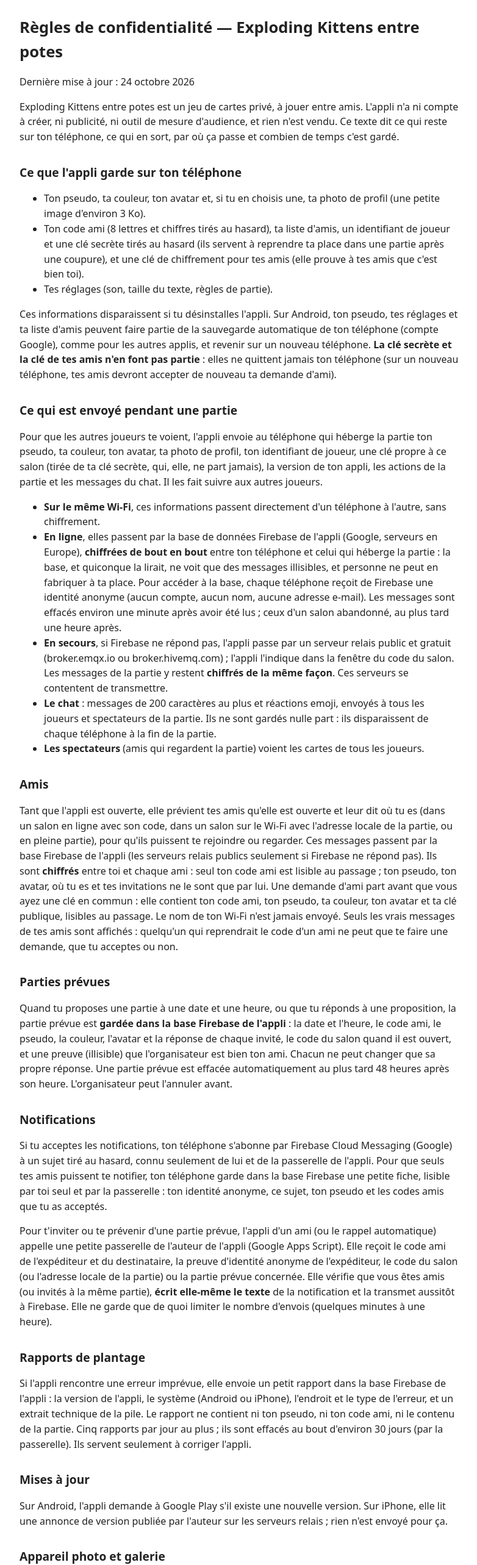
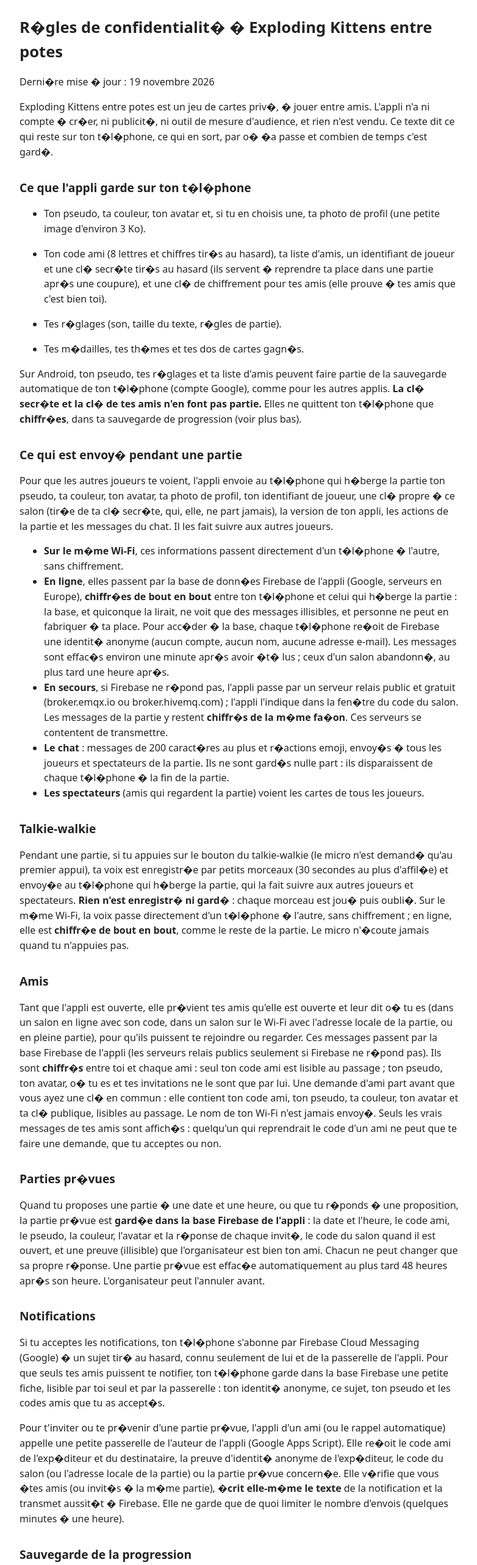
Before and after one commit to alexisroussilhenice-cmd/alexisroussilhenice-cmd.github.io, a plain HTML site: page confidentialite.html in a window 1280 px wide. Shown: the part 45-2611 px from the top of the page at 61% size, without its empty margins (248-1030 px from the left). Drawn offline with Linux system fonts and the light colour scheme.

Commit message:
Confidentialité : texte du 19/11 (talkie-walkie, avis, sauvegarde)
Copie de docs/CONFIDENTIALITE.md de l'appli. Accueil et conditions inchangés.

Co-Authored-By: Claude Sonnet 5.5 <noreply@anthropic.com>

```diff
--- a/confidentialite.html
+++ b/confidentialite.html
@@ -4,108 +4,137 @@
 <style>body{font-family:system-ui,-apple-system,Segoe UI,Roboto,sans-serif;max-width:720px;margin:0 auto;padding:24px 16px;line-height:1.55;color:#222;background:#fff}a{color:#b3261e}h1{font-size:1.6em}h2{font-size:1.2em;margin-top:1.6em}nav{margin-bottom:1.5em;font-size:.95em}@media (prefers-color-scheme:dark){body{color:#eee;background:#151515}a{color:#ff8a80}}</style>
 </head><body>
 <nav><a href="./">Accueil</a> · <a href="confidentialite.html">Confidentialité</a> · <a href="conditions.html">Conditions d'utilisation</a></nav>
-<div class="markdown-heading"><h1 class="heading-element">Règles de confidentialité — Exploding Kittens entre potes</h1><a id="user-content-règles-de-confidentialité--exploding-kittens-entre-potes" class="anchor" aria-label="Permalink: Règles de confidentialité — Exploding Kittens entre potes" href="#règles-de-confidentialité--exploding-kittens-entre-potes"><span aria-hidden="true" class="octicon octicon-link"></span></a></div>
-<p>Dernière mise à jour : 24 octobre 2026</p>
-<p>Exploding Kittens entre potes est un jeu de cartes privé, à jouer entre amis. L'appli n'a ni compte à créer, ni
-publicité, ni outil de mesure d'audience, et rien n'est vendu. Ce texte dit ce qui reste sur ton téléphone, ce qui
-en sort, par où ça passe et combien de temps c'est gardé.</p>
-<div class="markdown-heading"><h2 class="heading-element">Ce que l'appli garde sur ton téléphone</h2><a id="user-content-ce-que-lappli-garde-sur-ton-téléphone" class="anchor" aria-label="Permalink: Ce que l'appli garde sur ton téléphone" href="#ce-que-lappli-garde-sur-ton-téléphone"><span aria-hidden="true" class="octicon octicon-link"></span></a></div>
+<div class="markdown-heading"><h1 class="heading-element">R�gles de confidentialit� � Exploding Kittens entre potes</h1><a id="user-content-rgles-de-confidentialit--exploding-kittens-entre-potes" class="anchor" aria-label="Permalink: R�gles de confidentialit� � Exploding Kittens entre potes" href="#rgles-de-confidentialit--exploding-kittens-entre-potes"><span aria-hidden="true" class="octicon octicon-link"></span></a></div>
+<p>Derni�re mise � jour : 19 novembre 2026</p>
+<p>Exploding Kittens entre potes est un jeu de cartes priv�, � jouer entre amis. L'appli n'a ni compte � cr�er, ni
+publicit�, ni outil de mesure d'audience, et rien n'est vendu. Ce texte dit ce qui reste sur ton t�l�phone, ce qui
+en sort, par o� �a passe et combien de temps c'est gard�.</p>
+<div class="markdown-heading"><h2 class="heading-element">Ce que l'appli garde sur ton t�l�phone</h2><a id="user-content-ce-que-lappli-garde-sur-ton-tlphone" class="anchor" aria-label="Permalink: Ce que l'appli garde sur ton t�l�phone" href="#ce-que-lappli-garde-sur-ton-tlphone"><span aria-hidden="true" class="octicon octicon-link"></span></a></div>
 <ul>
-<li>Ton pseudo, ta couleur, ton avatar et, si tu en choisis une, ta photo de profil (une petite image d'environ 3 Ko).</li>
-<li>Ton code ami (8 lettres et chiffres tirés au hasard), ta liste d'amis, un identifiant de joueur et une clé
-secrète tirés au hasard (ils servent à reprendre ta place dans une partie après une coupure), et une clé de
-chiffrement pour tes amis (elle prouve à tes amis que c'est bien toi).</li>
-<li>Tes réglages (son, taille du texte, règles de partie).</li>
+<li>
+<p>Ton pseudo, ta couleur, ton avatar et, si tu en choisis une, ta photo de profil (une petite image d'environ 3 Ko).</p>
+</li>
+<li>
+<p>Ton code ami (8 lettres et chiffres tir�s au hasard), ta liste d'amis, un identifiant de joueur et une cl�
+secr�te tir�s au hasard (ils servent � reprendre ta place dans une partie apr�s une coupure), et une cl� de
+chiffrement pour tes amis (elle prouve � tes amis que c'est bien toi).</p>
+</li>
+<li>
+<p>Tes r�glages (son, taille du texte, r�gles de partie).</p>
+</li>
+<li>
+<p>Tes m�dailles, tes th�mes et tes dos de cartes gagn�s.</p>
+</li>
 </ul>
-<p>Ces informations disparaissent si tu désinstalles l'appli. Sur Android, ton pseudo, tes réglages et ta liste d'amis
-peuvent faire partie de la sauvegarde automatique de ton téléphone (compte Google), comme pour les autres applis,
-et revenir sur un nouveau téléphone. <strong>La clé secrète et la clé de tes amis n'en font pas partie</strong> : elles ne
-quittent jamais ton téléphone (sur un nouveau téléphone, tes amis devront accepter de nouveau ta demande d'ami).</p>
-<div class="markdown-heading"><h2 class="heading-element">Ce qui est envoyé pendant une partie</h2><a id="user-content-ce-qui-est-envoyé-pendant-une-partie" class="anchor" aria-label="Permalink: Ce qui est envoyé pendant une partie" href="#ce-qui-est-envoyé-pendant-une-partie"><span aria-hidden="true" class="octicon octicon-link"></span></a></div>
-<p>Pour que les autres joueurs te voient, l'appli envoie au téléphone qui héberge la partie ton pseudo, ta couleur,
-ton avatar, ta photo de profil, ton identifiant de joueur, une clé propre à ce salon (tirée de ta clé secrète, qui,
+<p>Sur Android, ton pseudo, tes r�glages et ta liste d'amis peuvent faire partie de la sauvegarde automatique de ton
+t�l�phone (compte Google), comme pour les autres applis. <strong>La cl� secr�te et la cl� de tes amis n'en font pas
+partie.</strong> Elles ne quittent ton t�l�phone que <strong>chiffr�es</strong>, dans ta sauvegarde de progression (voir plus bas).</p>
+<div class="markdown-heading"><h2 class="heading-element">Ce qui est envoy� pendant une partie</h2><a id="user-content-ce-qui-est-envoy-pendant-une-partie" class="anchor" aria-label="Permalink: Ce qui est envoy� pendant une partie" href="#ce-qui-est-envoy-pendant-une-partie"><span aria-hidden="true" class="octicon octicon-link"></span></a></div>
+<p>Pour que les autres joueurs te voient, l'appli envoie au t�l�phone qui h�berge la partie ton pseudo, ta couleur,
+ton avatar, ta photo de profil, ton identifiant de joueur, une cl� propre � ce salon (tir�e de ta cl� secr�te, qui,
 elle, ne part jamais), la version de ton appli, les actions de la partie et les messages du chat. Il les fait
 suivre aux autres joueurs.</p>
 <ul>
 <li>
-<strong>Sur le même Wi-Fi</strong>, ces informations passent directement d'un téléphone à l'autre, sans chiffrement.</li>
+<strong>Sur le m�me Wi-Fi</strong>, ces informations passent directement d'un t�l�phone � l'autre, sans chiffrement.</li>
 <li>
-<strong>En ligne</strong>, elles passent par la base de données Firebase de l'appli (Google, serveurs en Europe), <strong>chiffrées
-de bout en bout</strong> entre ton téléphone et celui qui héberge la partie : la base, et quiconque la lirait, ne voit
-que des messages illisibles, et personne ne peut en fabriquer à ta place. Pour accéder à la base, chaque
-téléphone reçoit de Firebase une identité anonyme (aucun compte, aucun nom, aucune adresse e-mail). Les messages
-sont effacés environ une minute après avoir été lus ; ceux d'un salon abandonné, au plus tard une heure après.</li>
+<strong>En ligne</strong>, elles passent par la base de donn�es Firebase de l'appli (Google, serveurs en Europe), <strong>chiffr�es
+de bout en bout</strong> entre ton t�l�phone et celui qui h�berge la partie : la base, et quiconque la lirait, ne voit
+que des messages illisibles, et personne ne peut en fabriquer � ta place. Pour acc�der � la base, chaque
+t�l�phone re�oit de Firebase une identit� anonyme (aucun compte, aucun nom, aucune adresse e-mail). Les messages
+sont effac�s environ une minute apr�s avoir �t� lus ; ceux d'un salon abandonn�, au plus tard une heure apr�s.</li>
 <li>
-<strong>En secours</strong>, si Firebase ne répond pas, l'appli passe par un serveur relais public et gratuit
-(broker.emqx.io ou broker.hivemq.com) ; l'appli l'indique dans la fenêtre du code du salon. Les messages de la
-partie y restent <strong>chiffrés de la même façon</strong>. Ces serveurs se contentent de transmettre.</li>
+<strong>En secours</strong>, si Firebase ne r�pond pas, l'appli passe par un serveur relais public et gratuit
+(broker.emqx.io ou broker.hivemq.com) ; l'appli l'indique dans la fen�tre du code du salon. Les messages de la
+partie y restent <strong>chiffr�s de la m�me fa�on</strong>. Ces serveurs se contentent de transmettre.</li>
 <li>
-<strong>Le chat</strong> : messages de 200 caractères au plus et réactions emoji, envoyés à tous les joueurs et spectateurs de
-la partie. Ils ne sont gardés nulle part : ils disparaissent de chaque téléphone à la fin de la partie.</li>
+<strong>Le chat</strong> : messages de 200 caract�res au plus et r�actions emoji, envoy�s � tous les joueurs et spectateurs de
+la partie. Ils ne sont gard�s nulle part : ils disparaissent de chaque t�l�phone � la fin de la partie.</li>
 <li>
 <strong>Les spectateurs</strong> (amis qui regardent la partie) voient les cartes de tous les joueurs.</li>
 </ul>
+<div class="markdown-heading"><h2 class="heading-element">Talkie-walkie</h2><a id="user-content-talkie-walkie" class="anchor" aria-label="Permalink: Talkie-walkie" href="#talkie-walkie"><span aria-hidden="true" class="octicon octicon-link"></span></a></div>
+<p>Pendant une partie, si tu appuies sur le bouton du talkie-walkie (le micro n'est demand� qu'au premier appui), ta
+voix est enregistr�e par petits morceaux (30 secondes au plus d'affil�e) et envoy�e au t�l�phone qui h�berge la
+partie, qui la fait suivre aux autres joueurs et spectateurs. <strong>Rien n'est enregistr� ni gard�</strong> : chaque morceau est
+jou� puis oubli�. Sur le m�me Wi-Fi, la voix passe directement d'un t�l�phone � l'autre, sans chiffrement ; en ligne,
+elle est <strong>chiffr�e de bout en bout</strong>, comme le reste de la partie. Le micro n'�coute jamais quand tu n'appuies pas.</p>
 <div class="markdown-heading"><h2 class="heading-element">Amis</h2><a id="user-content-amis" class="anchor" aria-label="Permalink: Amis" href="#amis"><span aria-hidden="true" class="octicon octicon-link"></span></a></div>
-<p>Tant que l'appli est ouverte, elle prévient tes amis qu'elle est ouverte et leur dit où tu es (dans un salon en
+<p>Tant que l'appli est ouverte, elle pr�vient tes amis qu'elle est ouverte et leur dit o� tu es (dans un salon en
 ligne avec son code, dans un salon sur le Wi-Fi avec l'adresse locale de la partie, ou en pleine partie), pour qu'ils
 puissent te rejoindre ou regarder. Ces messages passent par la base Firebase de l'appli (les serveurs relais publics
-seulement si Firebase ne répond pas). Ils sont <strong>chiffrés</strong> entre toi et chaque ami : seul ton code ami est lisible
-au passage ; ton pseudo, ton avatar, où tu es et tes invitations ne le sont que par lui. Une demande d'ami part
-avant que vous ayez une clé en commun : elle contient ton code ami, ton pseudo, ta couleur, ton avatar et ta clé
-publique, lisibles au passage. Le nom de ton Wi-Fi n'est jamais envoyé. Seuls les vrais messages de tes amis sont
-affichés : quelqu'un qui reprendrait le code d'un ami ne peut que te faire une demande, que tu acceptes ou non.</p>
-<div class="markdown-heading"><h2 class="heading-element">Parties prévues</h2><a id="user-content-parties-prévues" class="anchor" aria-label="Permalink: Parties prévues" href="#parties-prévues"><span aria-hidden="true" class="octicon octicon-link"></span></a></div>
-<p>Quand tu proposes une partie à une date et une heure, ou que tu réponds à une proposition, la partie prévue est
-<strong>gardée dans la base Firebase de l'appli</strong> : la date et l'heure, le code ami, le pseudo, la couleur, l'avatar et la
-réponse de chaque invité, le code du salon quand il est ouvert, et une preuve (illisible) que l'organisateur est
-bien ton ami. Chacun ne peut changer que sa propre réponse. Une partie prévue est effacée automatiquement au plus
-tard 48 heures après son heure. L'organisateur peut l'annuler avant.</p>
+seulement si Firebase ne r�pond pas). Ils sont <strong>chiffr�s</strong> entre toi et chaque ami : seul ton code ami est lisible
+au passage ; ton pseudo, ton avatar, o� tu es et tes invitations ne le sont que par lui. Une demande d'ami part
+avant que vous ayez une cl� en commun : elle contient ton code ami, ton pseudo, ta couleur, ton avatar et ta cl�
+publique, lisibles au passage. Le nom de ton Wi-Fi n'est jamais envoy�. Seuls les vrais messages de tes amis sont
+affich�s : quelqu'un qui reprendrait le code d'un ami ne peut que te faire une demande, que tu acceptes ou non.</p>
+<div class="markdown-heading"><h2 class="heading-element">Parties pr�vues</h2><a id="user-content-parties-prvues" class="anchor" aria-label="Permalink: Parties pr�vues" href="#parties-prvues"><span aria-hidden="true" class="octicon octicon-link"></span></a></div>
+<p>Quand tu proposes une partie � une date et une heure, ou que tu r�ponds � une proposition, la partie pr�vue est
+<strong>gard�e dans la base Firebase de l'appli</strong> : la date et l'heure, le code ami, le pseudo, la couleur, l'avatar et la
+r�ponse de chaque invit�, le code du salon quand il est ouvert, et une preuve (illisible) que l'organisateur est
+bien ton ami. Chacun ne peut changer que sa propre r�ponse. Une partie pr�vue est effac�e automatiquement au plus
+tard 48 heures apr�s son heure. L'organisateur peut l'annuler avant.</p>
 <div class="markdown-heading"><h2 class="heading-element">Notifications</h2><a id="user-content-notifications" class="anchor" aria-label="Permalink: Notifications" href="#notifications"><span aria-hidden="true" class="octicon octicon-link"></span></a></div>
-<p>Si tu acceptes les notifications, ton téléphone s'abonne par Firebase Cloud Messaging (Google) à un sujet tiré au
+<p>Si tu acceptes les notifications, ton t�l�phone s'abonne par Firebase Cloud Messaging (Google) � un sujet tir� au
 hasard, connu seulement de lui et de la passerelle de l'appli. Pour que seuls tes amis puissent te notifier, ton
-téléphone garde dans la base Firebase une petite fiche, lisible par toi seul et par la passerelle : ton identité
-anonyme, ce sujet, ton pseudo et les codes amis que tu as acceptés.</p>
-<p>Pour t'inviter ou te prévenir d'une partie prévue, l'appli d'un ami (ou le rappel automatique) appelle une petite
-passerelle de l'auteur de l'appli (Google Apps Script). Elle reçoit le code ami de l'expéditeur et du destinataire,
-la preuve d'identité anonyme de l'expéditeur, le code du salon (ou l'adresse locale de la partie) ou la partie
-prévue concernée. Elle vérifie que vous êtes amis (ou invités à la même partie), <strong>écrit elle-même le texte</strong> de la
-notification et la transmet aussitôt à Firebase. Elle ne garde que de quoi limiter le nombre d'envois (quelques
-minutes à une heure).</p>
+t�l�phone garde dans la base Firebase une petite fiche, lisible par toi seul et par la passerelle : ton identit�
+anonyme, ce sujet, ton pseudo et les codes amis que tu as accept�s.</p>
+<p>Pour t'inviter ou te pr�venir d'une partie pr�vue, l'appli d'un ami (ou le rappel automatique) appelle une petite
+passerelle de l'auteur de l'appli (Google Apps Script). Elle re�oit le code ami de l'exp�diteur et du destinataire,
+la preuve d'identit� anonyme de l'exp�diteur, le code du salon (ou l'adresse locale de la partie) ou la partie
+pr�vue concern�e. Elle v�rifie que vous �tes amis (ou invit�s � la m�me partie), <strong>�crit elle-m�me le texte</strong> de la
+notification et la transmet aussit�t � Firebase. Elle ne garde que de quoi limiter le nombre d'envois (quelques
+minutes � une heure).</p>
+<div class="markdown-heading"><h2 class="heading-element">Sauvegarde de la progression</h2><a id="user-content-sauvegarde-de-la-progression" class="anchor" aria-label="Permalink: Sauvegarde de la progression" href="#sauvegarde-de-la-progression"><span aria-hidden="true" class="octicon octicon-link"></span></a></div>
+<p>Pour que tu ne perdes rien en changeant de t�l�phone ou en r�installant l'appli, ta progression (profil, photo,
+r�glages, m�dailles, th�mes, dos de cartes, liste d'amis, code ami et cl�s) est gard�e dans la base Firebase de
+l'appli, <strong>chiffr�e sur ton t�l�phone</strong> avec une cl� que toi seul as : la base, et l'auteur de l'appli, ne voient
+qu'un texte illisible. Cette cl� est rang�e dans le coffre de ton t�l�phone (Block Store sur Android, trousseau sur
+iPhone, qui peuvent la synchroniser avec ton compte Google ou Apple) et, si tu en demandes un, dans ton code de
+r�cup�ration. Une sauvegarde qui n'a pas �t� mise � jour depuis <strong>12 mois</strong> (tu ne joues plus) est effac�e
+automatiquement.</p>
+<div class="markdown-heading"><h2 class="heading-element">Donner mon avis</h2><a id="user-content-donner-mon-avis" class="anchor" aria-label="Permalink: Donner mon avis" href="#donner-mon-avis"><span aria-hidden="true" class="octicon octicon-link"></span></a></div>
+<p>Si tu envoies un avis (critique, id�e ou probl�me), il est gard� dans la base Firebase de l'appli avec ton pseudo,
+ton identit� anonyme Firebase, la version de l'appli, le syst�me (Android ou iPhone), l'habillage et le th�me
+choisis, et l'heure. <strong>Seul l'auteur de l'appli peut le lire.</strong> Cinq avis par jour au plus. Les avis sont effac�s au
+bout de <strong>12 mois</strong> (le compteur du jour, au bout de 2 jours).</p>
 <div class="markdown-heading"><h2 class="heading-element">Rapports de plantage</h2><a id="user-content-rapports-de-plantage" class="anchor" aria-label="Permalink: Rapports de plantage" href="#rapports-de-plantage"><span aria-hidden="true" class="octicon octicon-link"></span></a></div>
-<p>Si l'appli rencontre une erreur imprévue, elle envoie un petit rapport dans la base Firebase de l'appli : la version
-de l'appli, le système (Android ou iPhone), l'endroit et le type de l'erreur, et un extrait technique de la pile.
+<p>Si l'appli rencontre une erreur impr�vue, elle envoie un petit rapport dans la base Firebase de l'appli : la version
+de l'appli, le syst�me (Android ou iPhone), l'endroit et le type de l'erreur, et un extrait technique de la pile.
 Le rapport ne contient ni ton pseudo, ni ton code ami, ni le contenu de la partie. Cinq rapports par jour au plus ;
-ils sont effacés au bout d'environ 30 jours (par la passerelle). Ils servent seulement à corriger l'appli.</p>
-<div class="markdown-heading"><h2 class="heading-element">Mises à jour</h2><a id="user-content-mises-à-jour" class="anchor" aria-label="Permalink: Mises à jour" href="#mises-à-jour"><span aria-hidden="true" class="octicon octicon-link"></span></a></div>
-<p>Sur Android, l'appli demande à Google Play s'il existe une nouvelle version. Sur iPhone, elle lit une annonce de
-version publiée par l'auteur sur les serveurs relais ; rien n'est envoyé pour ça.</p>
+ils sont effac�s au bout d'environ 30 jours (par la passerelle). Ils servent seulement � corriger l'appli.</p>
+<div class="markdown-heading"><h2 class="heading-element">Mises � jour</h2><a id="user-content-mises--jour" class="anchor" aria-label="Permalink: Mises � jour" href="#mises--jour"><span aria-hidden="true" class="octicon octicon-link"></span></a></div>
+<p>Sur Android, l'appli demande � Google Play s'il existe une nouvelle version. Sur iPhone, elle lit une annonce de
+version publi�e par l'auteur sur les serveurs relais ; rien n'est envoy� pour �a.</p>
 <div class="markdown-heading"><h2 class="heading-element">Appareil photo et galerie</h2><a id="user-content-appareil-photo-et-galerie" class="anchor" aria-label="Permalink: Appareil photo et galerie" href="#appareil-photo-et-galerie"><span aria-hidden="true" class="octicon octicon-link"></span></a></div>
-<p>L'appareil photo sert seulement à prendre ta photo de profil ou à scanner le QR code d'un salon ou d'un ami. La
-galerie sert seulement à choisir ta photo de profil. La photo est réduite et recadrée sur ton téléphone avant
-d'être utilisée ; le QR code est lu sur ton téléphone.</p>
+<p>L'appareil photo sert seulement � prendre ta photo de profil ou � scanner le QR code d'un salon ou d'un ami. La
+galerie sert seulement � choisir ta photo de profil. La photo est r�duite et recadr�e sur ton t�l�phone avant
+d'�tre utilis�e ; le QR code est lu sur ton t�l�phone.</p>
 <div class="markdown-heading"><h2 class="heading-element">Qui peut voir quoi</h2><a id="user-content-qui-peut-voir-quoi" class="anchor" aria-label="Permalink: Qui peut voir quoi" href="#qui-peut-voir-quoi"><span aria-hidden="true" class="octicon octicon-link"></span></a></div>
 <ul>
 <li>Les joueurs et spectateurs de ta partie voient ton profil et les messages du chat.</li>
-<li>Tes amis voient ta présence et les parties prévues où ils sont invités.</li>
-<li>L'auteur de l'appli peut voir, dans la console Firebase, les parties prévues en cours, les fiches des
-notifications (code ami, pseudo, codes des amis acceptés) et les rapports de plantage. Les messages de partie et
-ceux entre amis y sont chiffrés : il ne peut pas les lire. Il ne s'en sert que pour faire marcher et corriger
+<li>Tes amis voient ta pr�sence et les parties pr�vues o� ils sont invit�s.</li>
+<li>L'auteur de l'appli peut voir, dans la console Firebase, les parties pr�vues en cours, les fiches des
+notifications (code ami, pseudo, codes des amis accept�s), les avis et les rapports de plantage. Les sauvegardes
+de progression y sont chiffr�es : il ne peut pas les lire. Les messages de partie et
+ceux entre amis y sont chiffr�s : il ne peut pas les lire. Il ne s'en sert que pour faire marcher et corriger
 l'appli.</li>
-<li>Google (Firebase, Apps Script, Google Play) traite ces données pour le compte de l'auteur. Les serveurs relais
-publics de secours ne voient passer que des messages chiffrés (sauf une demande d'ami envoyée pendant que
-Firebase ne répond pas : code ami, pseudo, couleur, avatar).</li>
+<li>Google (Firebase, Apps Script, Google Play) traite ces donn�es pour le compte de l'auteur. Les serveurs relais
+publics de secours ne voient passer que des messages chiffr�s (sauf une demande d'ami envoy�e pendant que
+Firebase ne r�pond pas : code ami, pseudo, couleur, avatar).</li>
 </ul>
 <div class="markdown-heading"><h2 class="heading-element">Enfants</h2><a id="user-content-enfants" class="anchor" aria-label="Permalink: Enfants" href="#enfants"><span aria-hidden="true" class="octicon octicon-link"></span></a></div>
 <p>L'appli s'adresse aux personnes de 16 ans et plus.</p>
-<div class="markdown-heading"><h2 class="heading-element">Supprimer tes données</h2><a id="user-content-supprimer-tes-données" class="anchor" aria-label="Permalink: Supprimer tes données" href="#supprimer-tes-données"><span aria-hidden="true" class="octicon octicon-link"></span></a></div>
+<div class="markdown-heading"><h2 class="heading-element">Supprimer tes donn�es</h2><a id="user-content-supprimer-tes-donnes" class="anchor" aria-label="Permalink: Supprimer tes donn�es" href="#supprimer-tes-donnes"><span aria-hidden="true" class="octicon octicon-link"></span></a></div>
 <ul>
-<li>Sur ton téléphone : retire ta photo dans « Mon profil », ou désinstalle l'appli pour tout effacer.</li>
-<li>Parties prévues : elles s'effacent toutes seules au plus tard 48 heures après leur heure ; l'organisateur peut
+<li>Sur ton t�l�phone : retire ta photo dans � Mon profil �, ou d�sinstalle l'appli pour tout effacer.</li>
+<li>Parties pr�vues : elles s'effacent toutes seules au plus tard 48 heures apr�s leur heure ; l'organisateur peut
 les annuler avant.</li>
+<li>Avis : effac�s au bout de 12 mois. Sauvegarde de la progression : effac�e au bout de 12 mois sans mise � jour.</li>
 <li>Pour demander l'effacement de tout ce qui te concerne dans la base Firebase de l'appli (ta fiche des
-notifications, tes parties prévues), écris à l'adresse e-mail
-indiquée sur la fiche Google Play de l'appli (donne ton code ami, dans « Mon profil »).</li>
+notifications, tes parties pr�vues, tes avis, ta sauvegarde), �cris � l'adresse e-mail
+indiqu�e sur la fiche Google Play de l'appli (donne ton code ami, dans � Mon profil �).</li>
 </ul>
 <div class="markdown-heading"><h2 class="heading-element">Contact</h2><a id="user-content-contact" class="anchor" aria-label="Permalink: Contact" href="#contact"><span aria-hidden="true" class="octicon octicon-link"></span></a></div>
-<p>Pour toute question, écris à l'adresse e-mail indiquée sur la fiche Google Play de l'appli.</p>
+<p>Pour toute question, �cris � l'adresse e-mail indiqu�e sur la fiche Google Play de l'appli.</p>
 </body></html>
```
